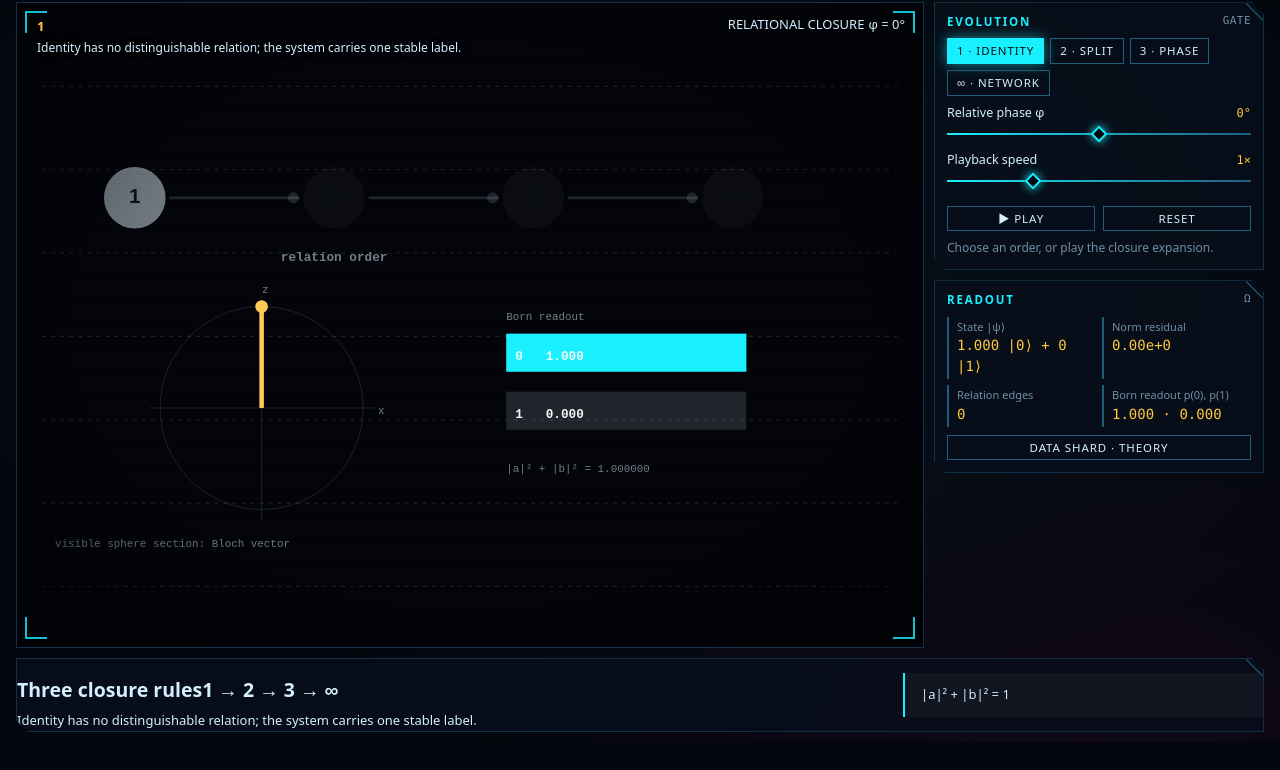
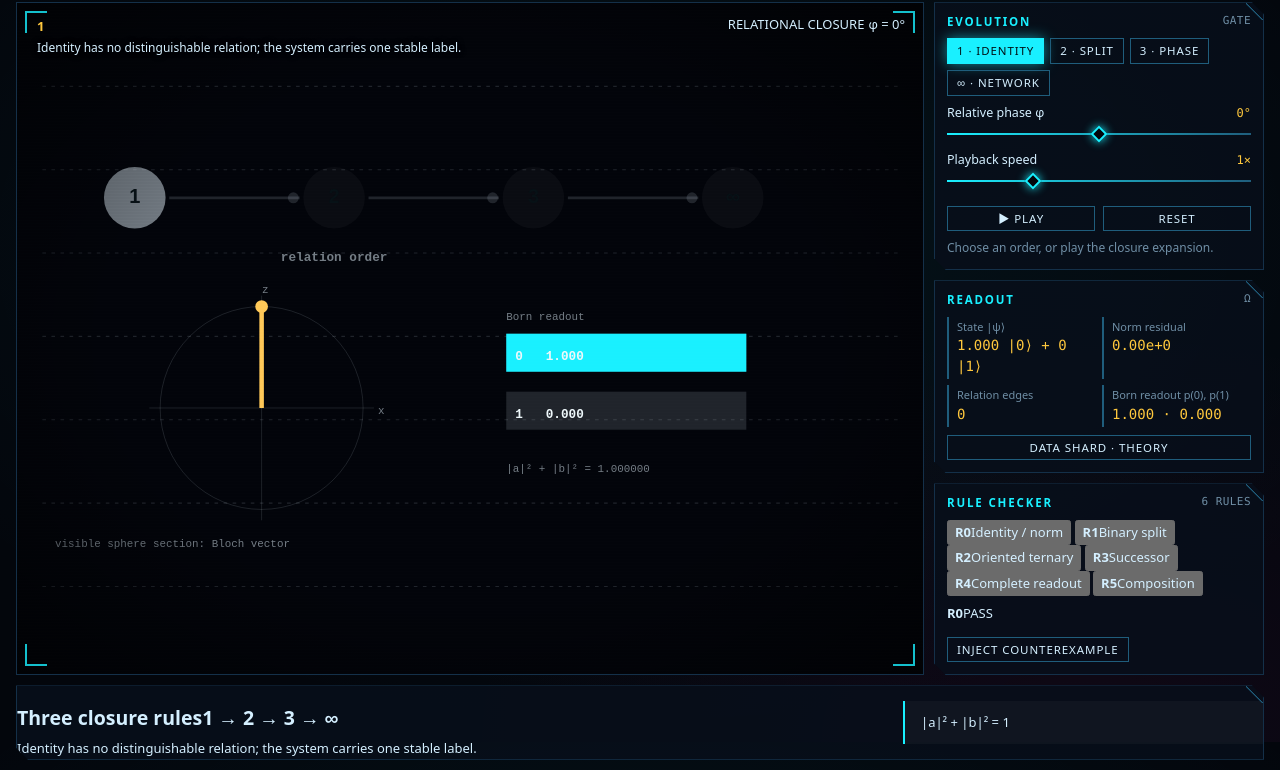
Before and after one commit to the-omega-institute/trureturing-visualize, a website: page viz/relational-automaton/index.html in a window 1280 px wide. Shown: the part 58-828 px from the top of the page. Before the commit the page ends 800 px from the top, so only its background shows below. Drawn offline with Linux system fonts and the light colour scheme.

Commit message:
viz: expose six closure rules and counterexample inspector

```diff
--- a/viz/relational-automaton/index.html
+++ b/viz/relational-automaton/index.html
@@ -54,6 +54,24 @@
       </dl>
       <button class="chip" id="infoBtn"><span class="zh">理论接口 DATA SHARD</span><span class="en">DATA SHARD · theory</span></button>
     </section>
+    <section class="panel sec rules" aria-label="闭包规则检查器" data-aria-en="Closure rule checker">
+      <h2><span class="zh">规则检查</span><span class="en">Rule checker</span><span class="aside">6 RULES</span></h2>
+      <div class="rule-tabs" id="ruleTabs" role="tablist" aria-label="六条闭包规则" data-aria-en="Six closure rules">
+        <button class="rule-tab" data-rule="0" aria-selected="true"><b>R0</b><span class="zh">恒等 / 归一化</span><span class="en">Identity / norm</span></button>
+        <button class="rule-tab" data-rule="1" aria-selected="false"><b>R1</b><span class="zh">二元区分</span><span class="en">Binary split</span></button>
+        <button class="rule-tab" data-rule="2" aria-selected="false"><b>R2</b><span class="zh">有向三元</span><span class="en">Oriented ternary</span></button>
+        <button class="rule-tab" data-rule="3" aria-selected="false"><b>R3</b><span class="zh">后继一致</span><span class="en">Successor</span></button>
+        <button class="rule-tab" data-rule="4" aria-selected="false"><b>R4</b><span class="zh">完整读出</span><span class="en">Complete readout</span></button>
+        <button class="rule-tab" data-rule="5" aria-selected="false"><b>R5</b><span class="zh">独立复合</span><span class="en">Composition</span></button>
+      </div>
+      <div class="rule-detail" id="ruleDetail" role="status" aria-live="polite">
+        <div class="rule-title"><strong id="ruleCode">R0</strong><span id="ruleName"></span><span class="rule-status" id="ruleStatus">PASS</span></div>
+        <p id="ruleCondition"></p>
+        <p id="ruleTransition"></p>
+        <p class="rule-failure" id="ruleFailure"></p>
+        <button class="chip fault-btn" id="faultBtn"><span class="zh">注入反例</span><span class="en">Inject counterexample</span></button>
+      </div>
+    </section>
   </aside>
 
   <section class="panel lower">
```
